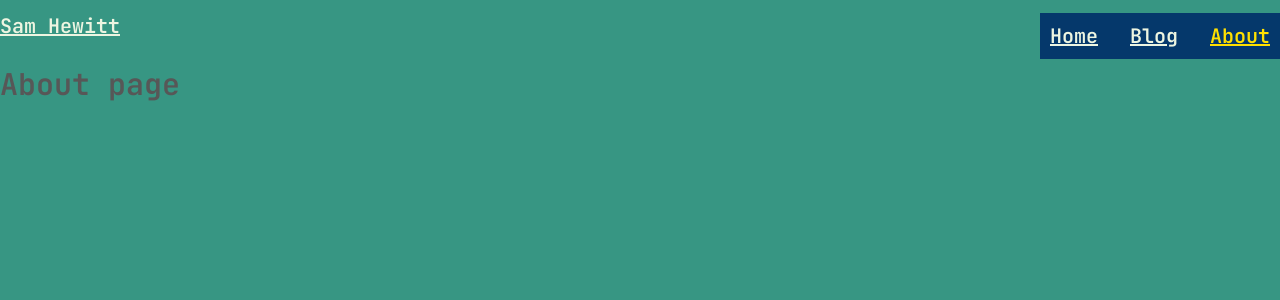
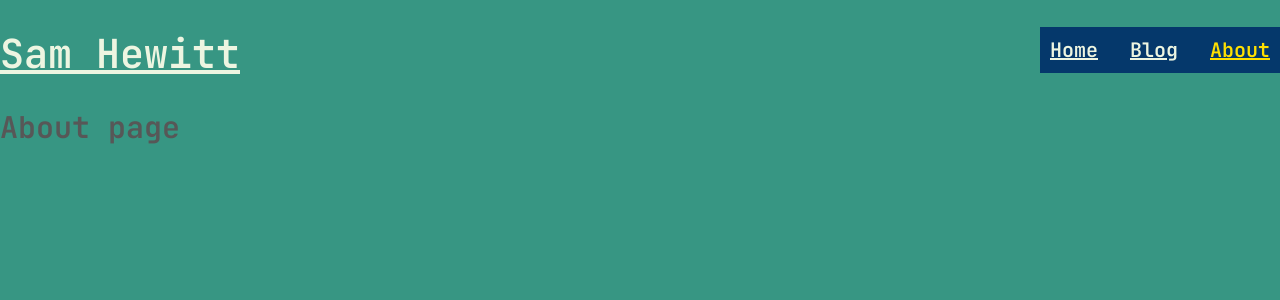
Before and after one commit to SamHewitt/CloudCannonPortfolio, a Jekyll site: the page built from portfolio/about.html, in a window 1280 px wide. Shown: the top 300 px of the page. Built offline with Jekyll 4.4.1, drawn with Linux system fonts in a browser that asks for light colours.

Commit message:
font size

```diff
--- a/portfolio/css/style.css
+++ b/portfolio/css/style.css
@@ -34,5 +34,5 @@ a {
 }
 
 h1 {
-    font-size: 100%;
+
 }
```
